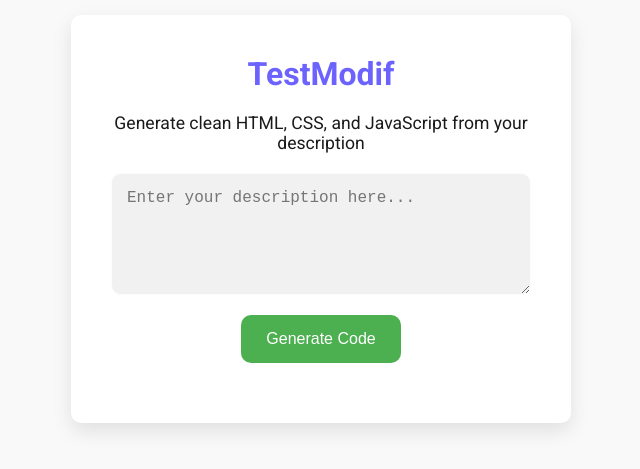
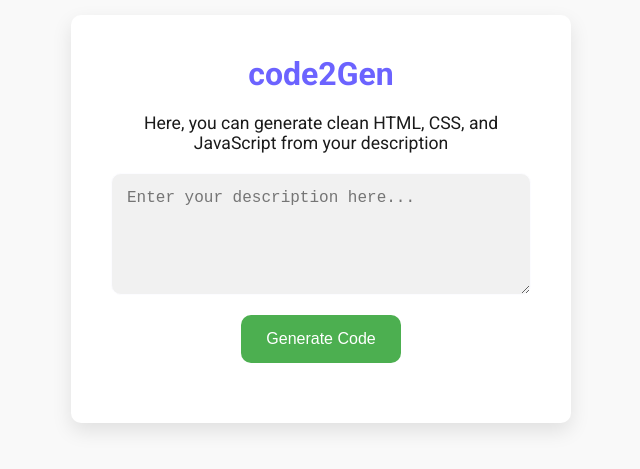
Before and after one commit to Sookhna/Projet-git, a plain HTML site: page code2Gen/index.html in a window 1280 px wide. Shown: the part 181-650 px from the top of the page, without its empty margins (319-959 px from the left). Drawn offline with Linux system fonts and the light colour scheme.

Commit message:
mmodifiication de index.html

```diff
--- a/code2Gen/index.html
+++ b/code2Gen/index.html
@@ -15,8 +15,8 @@
 <body>
     <div class="wrapper">
         <div class="card">
-            <h1>TestModif</h1>
-            <p>Generate clean HTML, CSS, and JavaScript from your description</p>
+            <h1>code2Gen</h1>
+            <p>Here, you can generate clean HTML, CSS, and JavaScript from your description</p>
             <form id="generate-form">
                 <textarea id="description" placeholder="Enter your description here..." rows="5"></textarea>
                 <button type="submit">Generate Code</button>
```
